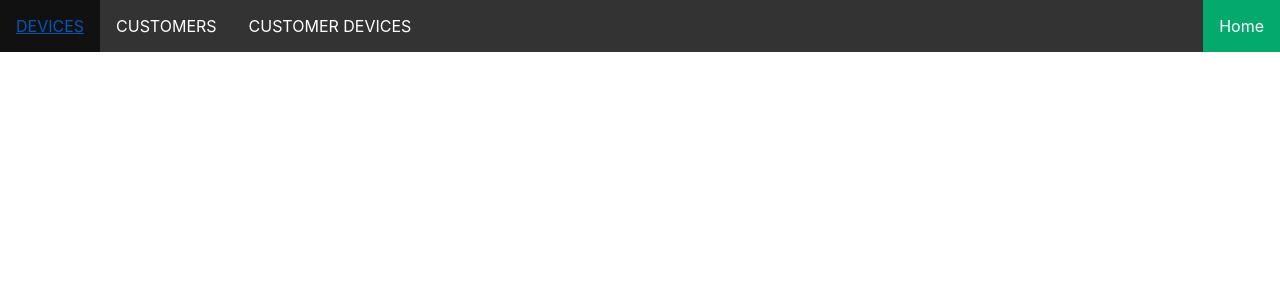
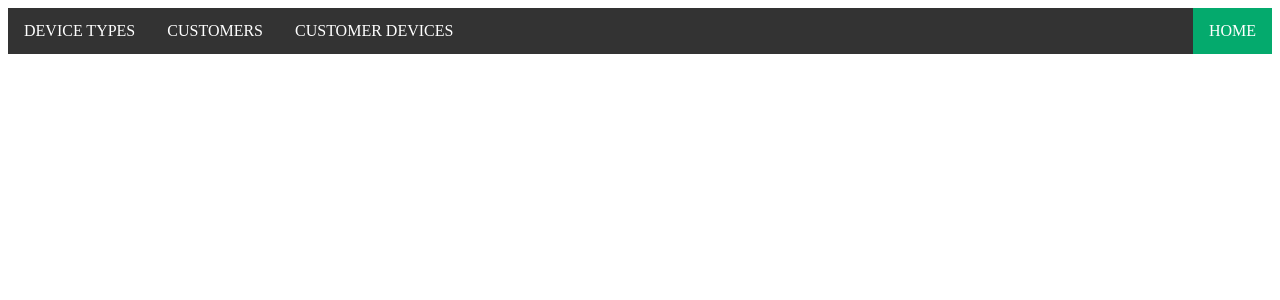
Before and after one commit to mustafabarissolak/Flask-Client, a Flask app: page / in a window 1280 px wide. Shown: the top 300 px of the page. Run offline with Flask 3, Linux system fonts and the light colour scheme; some libraries are stand-ins or nearby versions.

Commit message:
Yaptığınız değişikliklerin açıklaması

```diff
--- a/app/routes/home.py
+++ b/app/routes/home.py
@@ -1,4 +1,5 @@
-from flask import render_template, Blueprint
+from flask import Blueprint, render_template, request, redirect, url_for
+import requests
 
 API_BASE_URL = "http://127.0.0.1:5000/"
 
--- a/app/templates/customer_devices_pages/layout.html
+++ b/app/templates/customer_devices_pages/layout.html
@@ -12,10 +12,10 @@
 
 <body>
     <ul>
-        <li><a href="{{ url_for('device_bp.index') }}">DEVICES</a></li>
+        <li><a href="{{ url_for('device_bp.index') }}">DEVICE TYPES</a></li>
         <li><a href="{{ url_for('customer_bp.index') }}">CUSTOMERS</a></li>
         <li><a href="{{ url_for('customer_devices_bp.index') }}">CUSTOMER DEVICES</a></li>
-        <li style="float:right"><a class="active" href="{{ url_for('home_bp.home') }}">Home</a></li>
+        <li style="float:right"><a class="active" href="{{ url_for('home_bp.home') }}">HOME</a></li>
     </ul>
     <div class="container">
         <header class="my-4">
--- a/app/templates/customer_pages/layout.html
+++ b/app/templates/customer_pages/layout.html
@@ -12,10 +12,10 @@
 
 <body>
     <ul>
-        <li><a href="{{ url_for('device_bp.index') }}">DEVICES</a></li>
+        <li><a href="{{ url_for('device_bp.index') }}">DEVICE TYPES</a></li>
         <li><a href="{{ url_for('customer_bp.index') }}">CUSTOMERS</a></li>
         <li><a href="{{ url_for('customer_devices_bp.index') }}">CUSTOMER DEVICES</a></li>
-        <li style="float:right"><a class="active" href="{{ url_for('home_bp.home') }}">Home</a></li>
+        <li style="float:right"><a class="active" href="{{ url_for('home_bp.home') }}">HOME</a></li>
     </ul>
 
     <div class="container">
--- a/app/templates/device_pages/layout.html
+++ b/app/templates/device_pages/layout.html
@@ -12,14 +12,14 @@
 
 <body>
     <ul>
-        <li><a href="{{ url_for('device_bp.index') }}">DEVICES</a></li>
+        <li><a href="{{ url_for('device_bp.index') }}">DEVICE TYPES</a></li>
         <li><a href="{{ url_for('customer_bp.index') }}">CUSTOMERS</a></li>
         <li><a href="{{ url_for('customer_devices_bp.index') }}">CUSTOMER DEVICES</a></li>
-        <li style="float:right"><a class="active" href="{{ url_for('home_bp.home') }}">Home</a></li>
+        <li style="float:right"><a class="active" href="{{ url_for('home_bp.home') }}">HOME</a></li>
     </ul>
     <div class="container">
         <header class="my-4">
-            <h1 style="text-align: center;">DEVICES</h1>
+            <h1 style="text-align: center;">DEVICE TYPES</h1>
         </header>
 
         {% block content %}
--- a/app/templates/home.html
+++ b/app/templates/home.html
@@ -1,27 +1,21 @@
-<!-- templates/base.html -->
 <!DOCTYPE html>
 <html lang="en">
 
 <head>
     <meta charset="UTF-8">
     <meta name="viewport" content="width=device-width, initial-scale=1.0">
-    <title>{% block title %}HOME{% endblock %}</title>
-    <link rel="stylesheet" href="https://stackpath.bootstrapcdn.com/bootstrap/4.5.2/css/bootstrap.min.css">
+    <title>HOME</title>
     <link rel="stylesheet" href="{{ url_for('static', filename='style.css') }}">
 </head>
 
 <body>
     <ul>
-        <li><a href="{{ url_for('device_bp.index') }}">DEVICES</a></li>
+        <li><a href="{{ url_for('device_bp.index') }}">DEVICE TYPES</a></li>
         <li><a href="{{ url_for('customer_bp.index') }}">CUSTOMERS</a></li>
         <li><a href="{{ url_for('customer_devices_bp.index') }}">CUSTOMER DEVICES</a></li>
-        <li style="float:right"><a class="active" href="{{ url_for('home_bp.home') }}">Home</a></li>
+        <li style="float:right"><a class="active" href="{{ url_for('home_bp.home') }}">HOME</a></li>
     </ul>
-    <main>
-        {% block content %}
-        <!-- Content goes here -->
-        {% endblock %}
-    </main>
+
 </body>
 
 </html>
--- a/run.py
+++ b/run.py
@@ -1,8 +1,6 @@
 from app import create_app
-
 
 app = create_app()
 
-
 if __name__ == "__main__":
     app.run(host="0.0.0.0", port=5000, debug=True)
```
Also changed, not shown: app/templates/navbar.html (deleted, +0 -47 lines).
